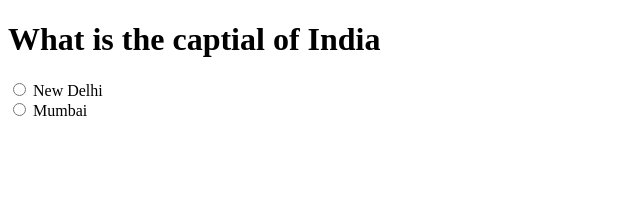
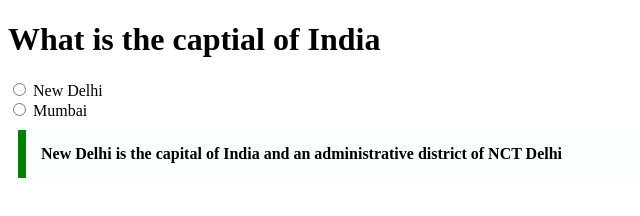
Before and after one commit to acciojob/trivia-Vijay-immortal, a website: page main.html in a window 1280 px wide. Shown: the whole page, without its empty margins (0-640 px from the left). Drawn offline with Linux system fonts and the light colour scheme.

Commit message:
created a submission

```diff
--- a/main.html
+++ b/main.html
@@ -4,6 +4,7 @@
 
 <head>
 	<link rel="stylesheet" href="styles.css">
+
 </head>
 
 <body>
@@ -11,6 +12,7 @@
 		<h1>What is the captial of India</h1>
 		<input type = "radio" name = "Place" value = "New Delhi"> New Delhi <br>
 		<input type  = "radio" name = "place" value = Mumbai> Mumbai
+		<blockquote cite = http://en.wikipedia.org/New_Delhi >New Delhi is the capital of India and an administrative district of NCT Delhi </blockquote>
 	</div>
     <script type="text/javascript" src="./script.js">
 </script>
--- a/styles.css
+++ b/styles.css
@@ -1,2 +1,10 @@
 
 /* Your CSS Code here. */
+blockquote{
+	max-width: 600px ;
+	Margin: 10px ;
+	Font-weight: bold ;
+	padding: 15px ;
+	border-left:8px solid green;
+	background-color: #f8fffe
+}
```
